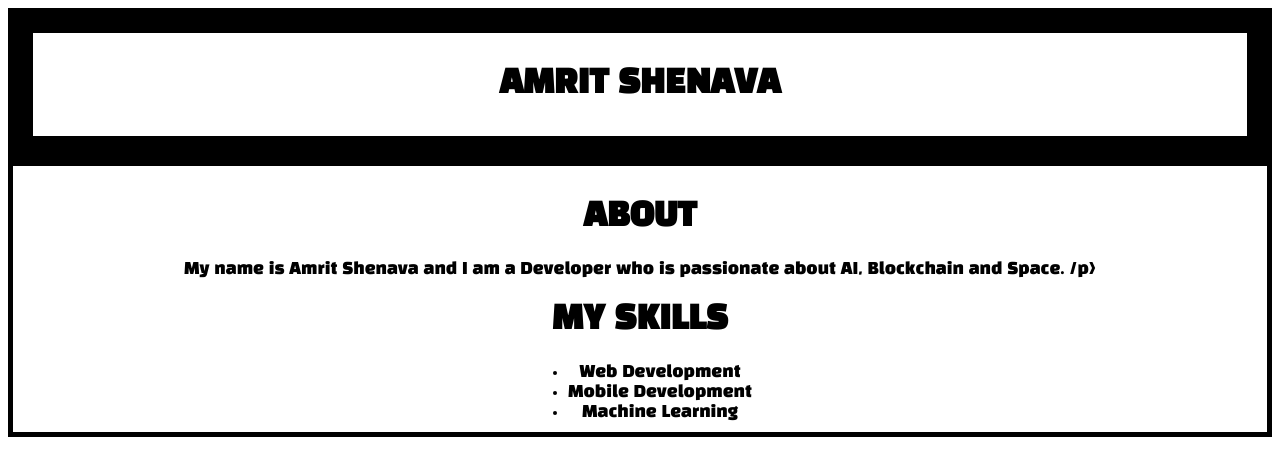
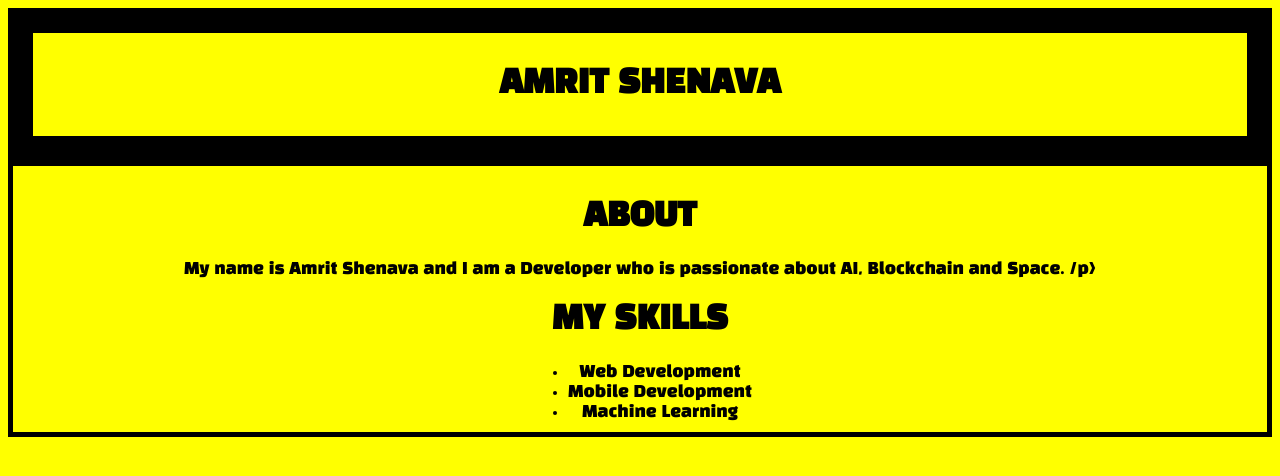
Before and after one commit to amritshenava98/amritshenava98.github.io, a plain HTML site: page index.html in a window 1280 px wide. Drawn offline with Linux system fonts and the light colour scheme.

Commit message:
Update main.css

```diff
--- a/main.css
+++ b/main.css
@@ -1,6 +1,6 @@
 body {
  font-family: 'Black Han Sans', sans-serif;
- bg-color: yellow;
+ background-color: yellow;
 }
 
 .Shenava {
```
